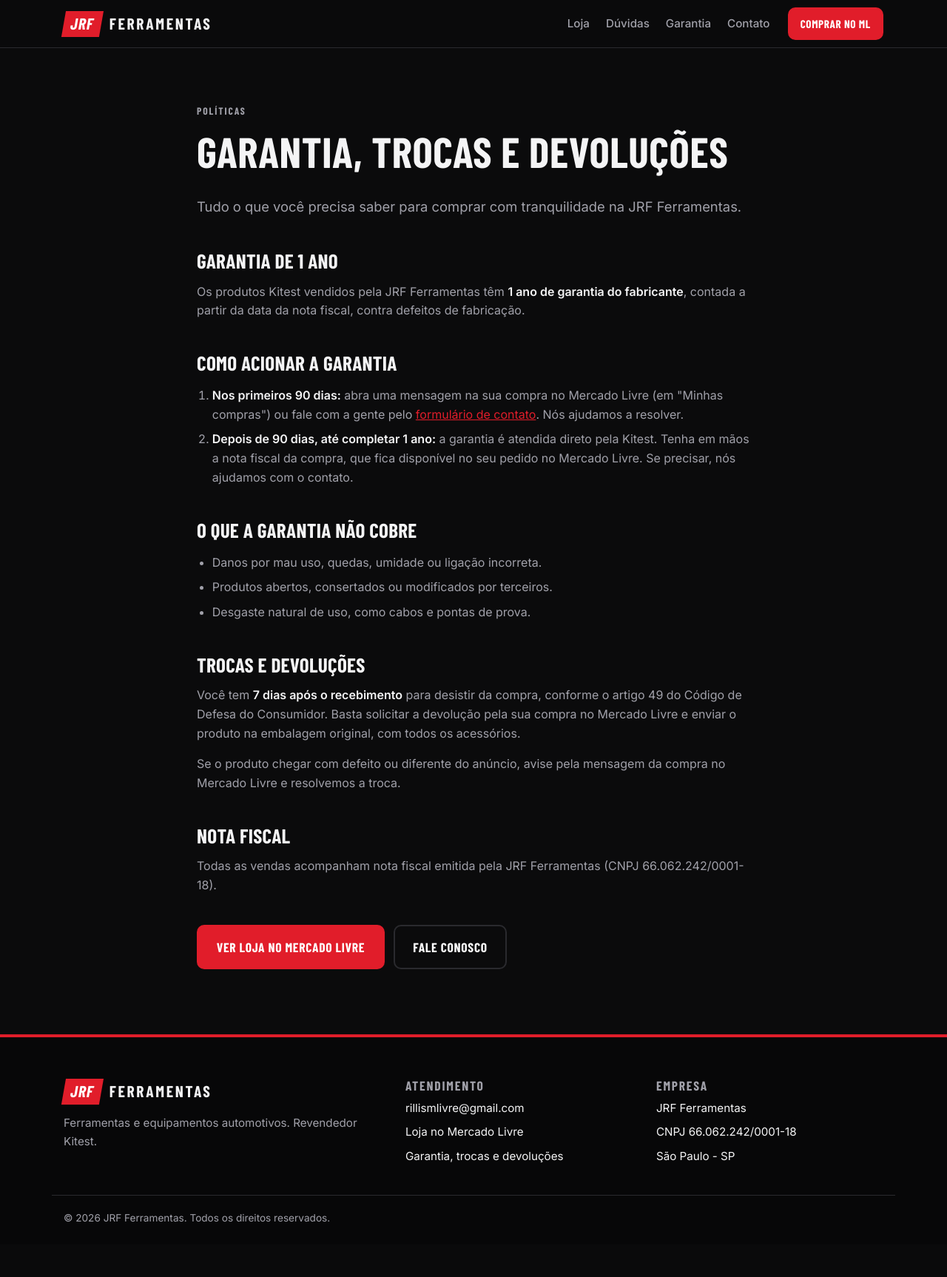
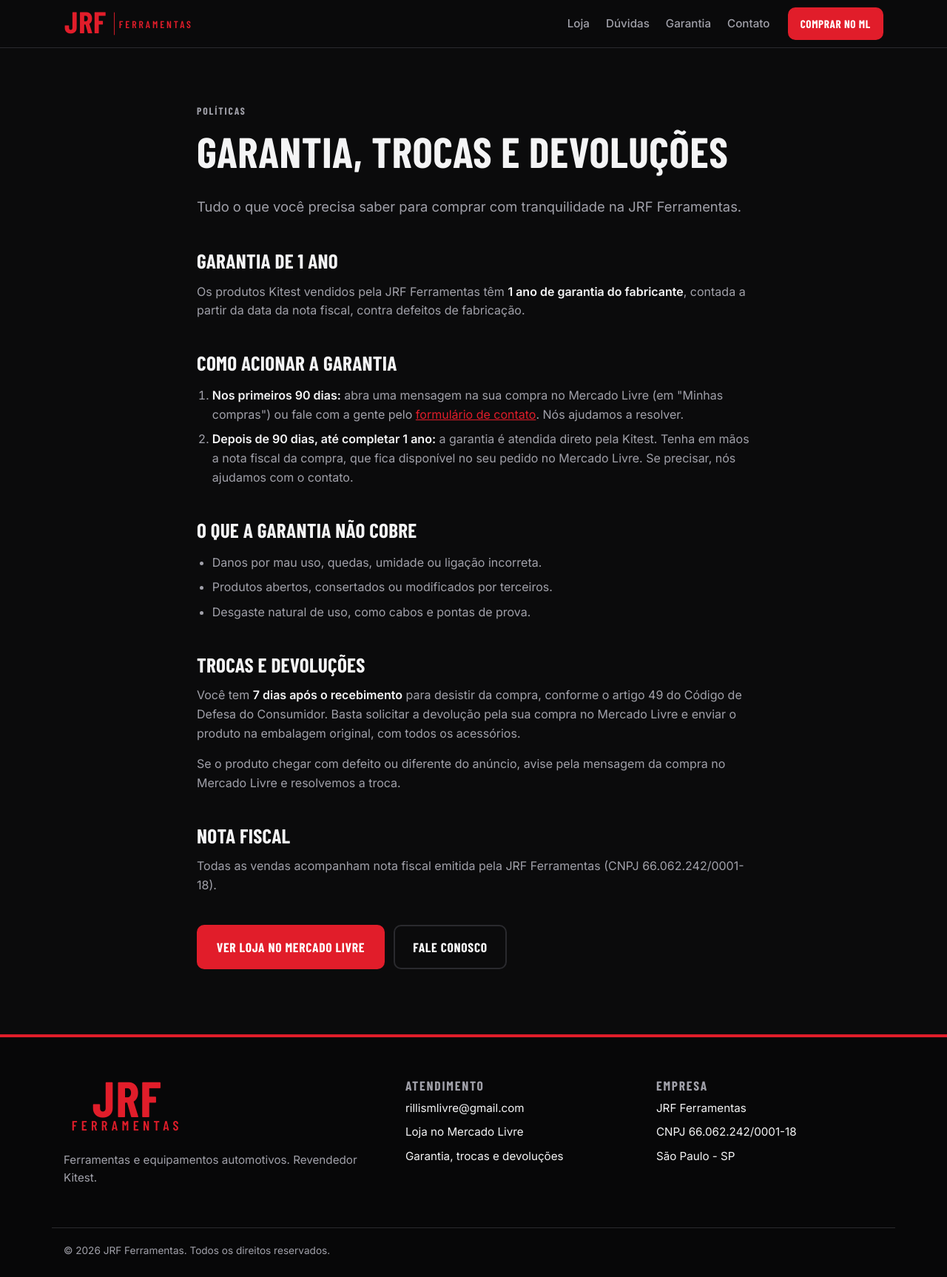
Before and after one commit to rillis/jrf-landing, a Flask app: page /garantia in a window 1280 px wide. Shown: the whole page at 74% size. Before the commit the page ends 1652 px from the top, so only its background shows below. Run offline with Flask 3, Linux system fonts and the light colour scheme; some web fonts are replaced.

Commit message:
Usa os logos oficiais da JRF no topo, rodapé e favicon

```diff
--- a/app/static/css/style.css
+++ b/app/static/css/style.css
@@ -33,9 +33,10 @@ img, svg { display: block; }
 .estreito { max-width: 780px; }
 
 /* Marca */
-.marca { display: inline-flex; align-items: stretch; text-decoration: none; font-family: var(--titulo); font-weight: 800; font-size: 1.35rem; text-transform: uppercase; line-height: 1; }
-.marca__jrf { background: var(--vermelho); color: #fff; padding: .3em .45em; letter-spacing: .04em; transform: skewX(-10deg); }
-.marca__resto { padding: .3em .5em; letter-spacing: .12em; color: var(--texto); }
+.marca { display: inline-flex; align-items: center; text-decoration: none; }
+.marca .logo { height: 34px; width: auto; overflow: visible; }
+.marca .logo text { font-family: var(--titulo); }
+.marca--rodape .logo { height: 76px; }
 
 /* Topo */
 .topo { position: sticky; top: 0; z-index: 10; background: rgba(11, 11, 12, .88); backdrop-filter: blur(8px); border-bottom: 1px solid var(--borda); }
@@ -197,7 +198,7 @@ img, svg { display: block; }
 }
 @media (max-width: 560px) {
   .diferenciais, .form__linha, .rodape__grid { grid-template-columns: 1fr; }
-  .marca { font-size: 1.15rem; }
+  .marca .logo { height: 28px; }
   .btn--pequeno { font-size: .85rem; padding: .5em .8em; }
   .hero__acoes .btn { width: 100%; }
   .form { padding: 20px; }
--- a/app/templates/base.html
+++ b/app/templates/base.html
@@ -21,7 +21,7 @@
   <header class="topo">
     <div class="wrap topo__linha">
       <a class="marca" href="{{ url_for('index') }}" aria-label="{{ site.nome }} — início">
-        <span class="marca__jrf">JRF</span><span class="marca__resto">Ferramentas</span>
+        {% include "logos/horizontal.svg" %}
       </a>
       <nav class="menu" aria-label="Principal">
         <a href="{{ url_for('index') }}#loja">Loja</a>
@@ -40,7 +40,9 @@
   <footer class="rodape">
     <div class="wrap rodape__grid">
       <div>
-        <a class="marca" href="{{ url_for('index') }}"><span class="marca__jrf">JRF</span><span class="marca__resto">Ferramentas</span></a>
+        <a class="marca marca--rodape" href="{{ url_for('index') }}" aria-label="{{ site.nome }} — início">
+          {% include "logos/empilhado.svg" %}
+        </a>
         <p class="rodape__texto">Ferramentas e equipamentos automotivos. Revendedor Kitest.</p>
       </div>
       <div>
```
Also changed, not shown: app/static/favicon.svg, app/templates/logos/empilhado.svg (added), app/templates/logos/horizontal.svg (added).
